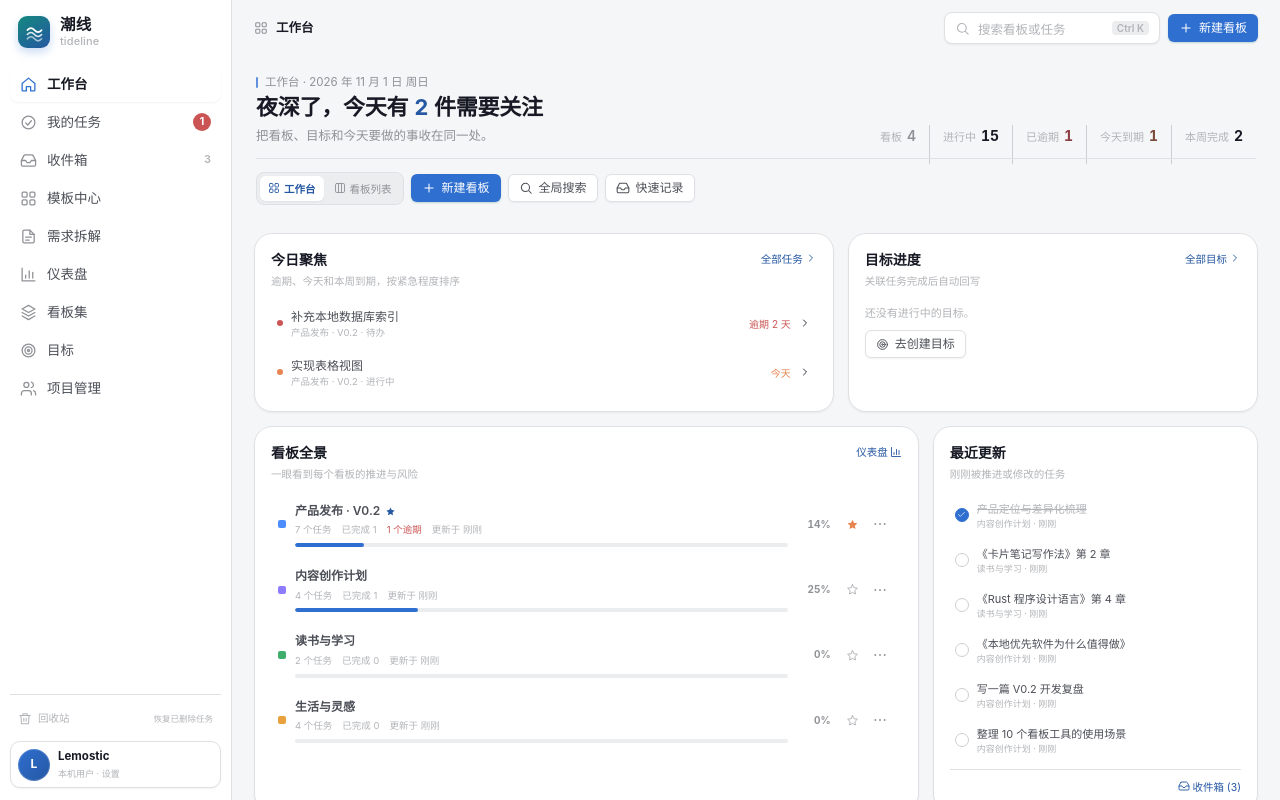
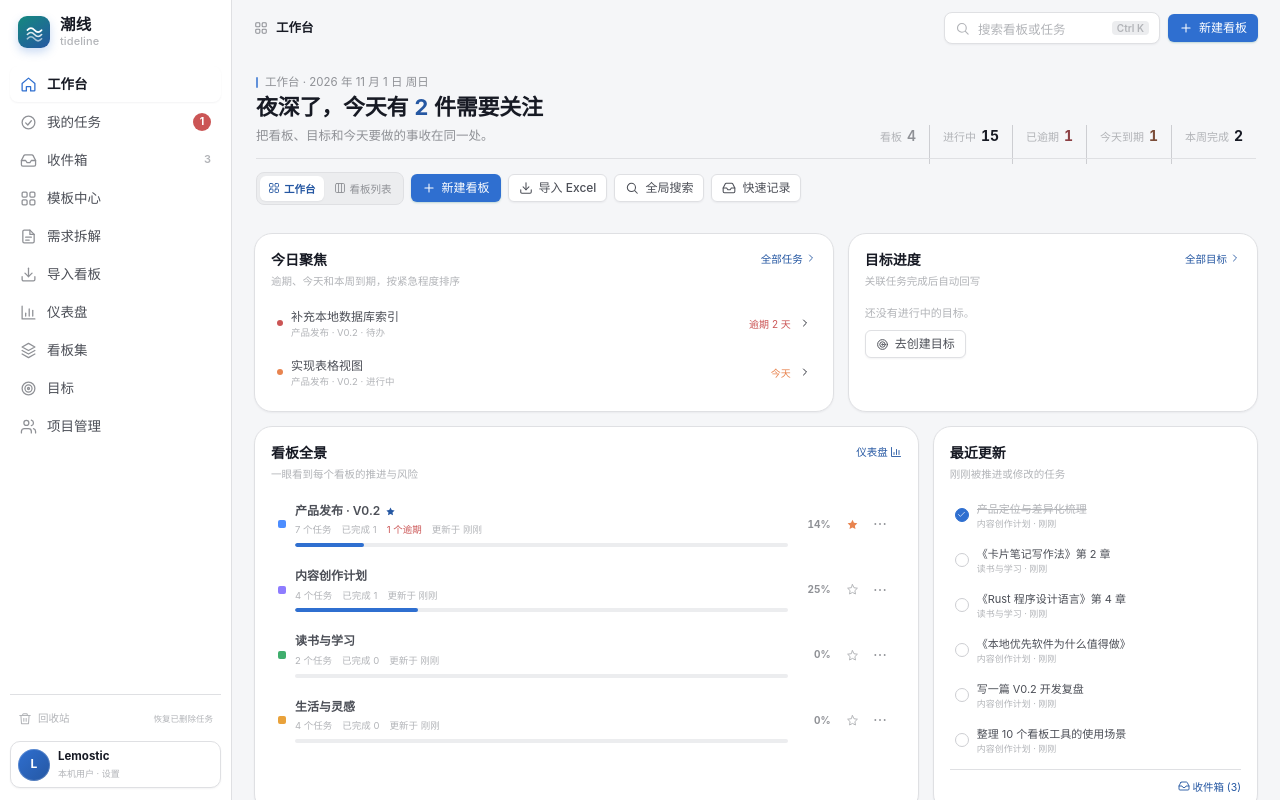
Before and after one commit to Lemostic/tideline, a React (Vite) app: page /board/1 in a window 1280 px wide. Built offline with nearby package versions, Linux system fonts and the light colour scheme.

Commit message:
feat(v0.15.0): 接入导入看板页面入口

```diff
--- a/src/App.tsx
+++ b/src/App.tsx
@@ -15,6 +15,7 @@ import { DashboardPage } from '@/pages/DashboardPage';
 import { GoalDetailPage } from '@/pages/GoalDetailPage';
 import { GoalsPage } from '@/pages/GoalsPage';
 import { InboxPage } from '@/pages/InboxPage';
+import { ImportPage } from '@/pages/ImportPage';
 import { MyTasksPage } from '@/pages/MyTasksPage';
 import { SettingsPage } from '@/pages/SettingsPage';
 import { TeamPage } from '@/pages/TeamPage';
@@ -99,6 +100,7 @@ export default function App() {
               <Route path="/inbox" element={<InboxPage />} />
               <Route path="/templates" element={<TemplatesPage />} />
               <Route path="/requirements" element={<RequirementPage />} />
+              <Route path="/import" element={<ImportPage />} />
               <Route path="/trash" element={<TrashPage />} />
               <Route path="/data" element={<Navigate to="/settings?tab=data" replace />} />
               <Route path="/settings" element={<SettingsPage />} />
--- a/src/components/Sidebar.tsx
+++ b/src/components/Sidebar.tsx
@@ -16,6 +16,7 @@ const WORKSPACE_NAV: NavEntry[] = [
   { to: '/inbox', label: '收件箱', icon: 'inbox' },
   { to: '/templates', label: '模板中心', icon: 'layout-grid' },
   { to: '/requirements', label: '需求拆解', icon: 'file-text' },
+  { to: '/import', label: '导入看板', icon: 'download' },
   { to: '/dashboard', label: '仪表盘', icon: 'chart' },
   { to: '/board-sets', label: '看板集', icon: 'layers' },
   { to: '/goals', label: '目标', icon: 'target' },
--- a/src/pages/WorkbenchPage.tsx
+++ b/src/pages/WorkbenchPage.tsx
@@ -200,6 +200,10 @@ export function WorkbenchPage() {
                   <Icon name="sparkles" size={14} />
                   浏览模板
                 </button>
+                <button className="btn btn-ghost" onClick={() => navigate('/import')}>
+                  <Icon name="download" size={14} />
+                  导入 Excel
+                </button>
               </div>
             }
           />
@@ -275,6 +279,14 @@ export function WorkbenchPage() {
             <button type="button" className="btn btn-primary btn-sm" onClick={openNewBoard}>
               <Icon name="plus" size={14} />
               新建看板
+            </button>
+            <button
+              type="button"
+              className="btn btn-ghost btn-sm"
+              onClick={() => navigate('/import')}
+            >
+              <Icon name="download" size={14} />
+              导入 Excel
             </button>
             <button type="button" className="btn btn-ghost btn-sm" onClick={openSearch}>
               <Icon name="search" size={14} />
```
